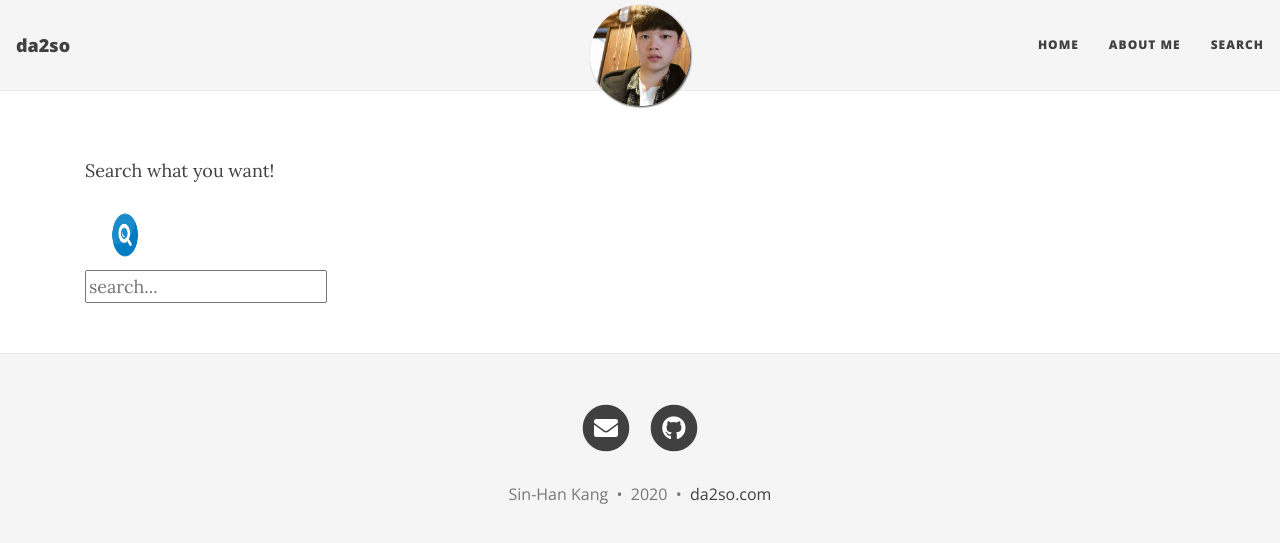
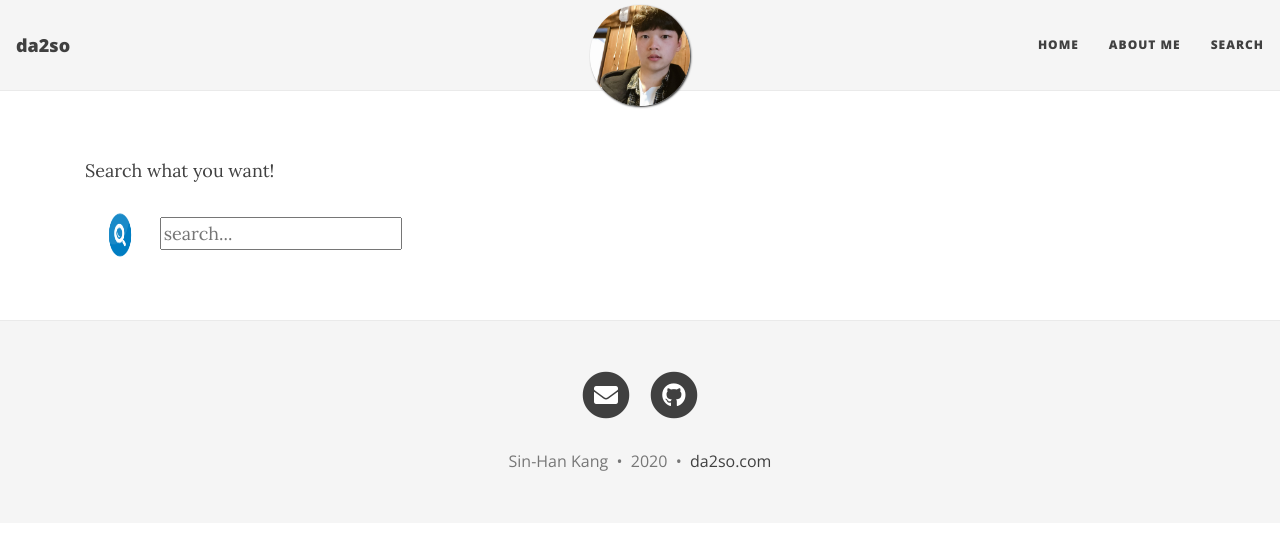
Before and after one commit to da2so/da2so.github.io, a Jekyll site: the page built from search.html, in a window 1280 px wide. Shown: the top 543 px of the page. Built offline with Jekyll 4.4.1, drawn with Linux system fonts in a browser that asks for light colours; nearby versions of some CDN libraries; comment, search, counter and statistics services are not loaded.

Commit message:
Update search.html

```diff
--- a/search.html
+++ b/search.html
@@ -14,13 +14,13 @@ permalink: /search/
     <!-- results lists -->
   </ul>
 </div>
-<div float:left>
+<div id="search-container">
 <img  src="../assets/img/search_icon.jpg"
-     alt="search"  width="80" height="70">
+     alt="search"  width="70" height="70">
 
-</div>
+
 <!-- Html Elements for Search -->
-<div id="search-container">
+
 <input type="text" id="search-input" placeholder="search...">
 <ul id="results-container"></ul>
 </div>
```
